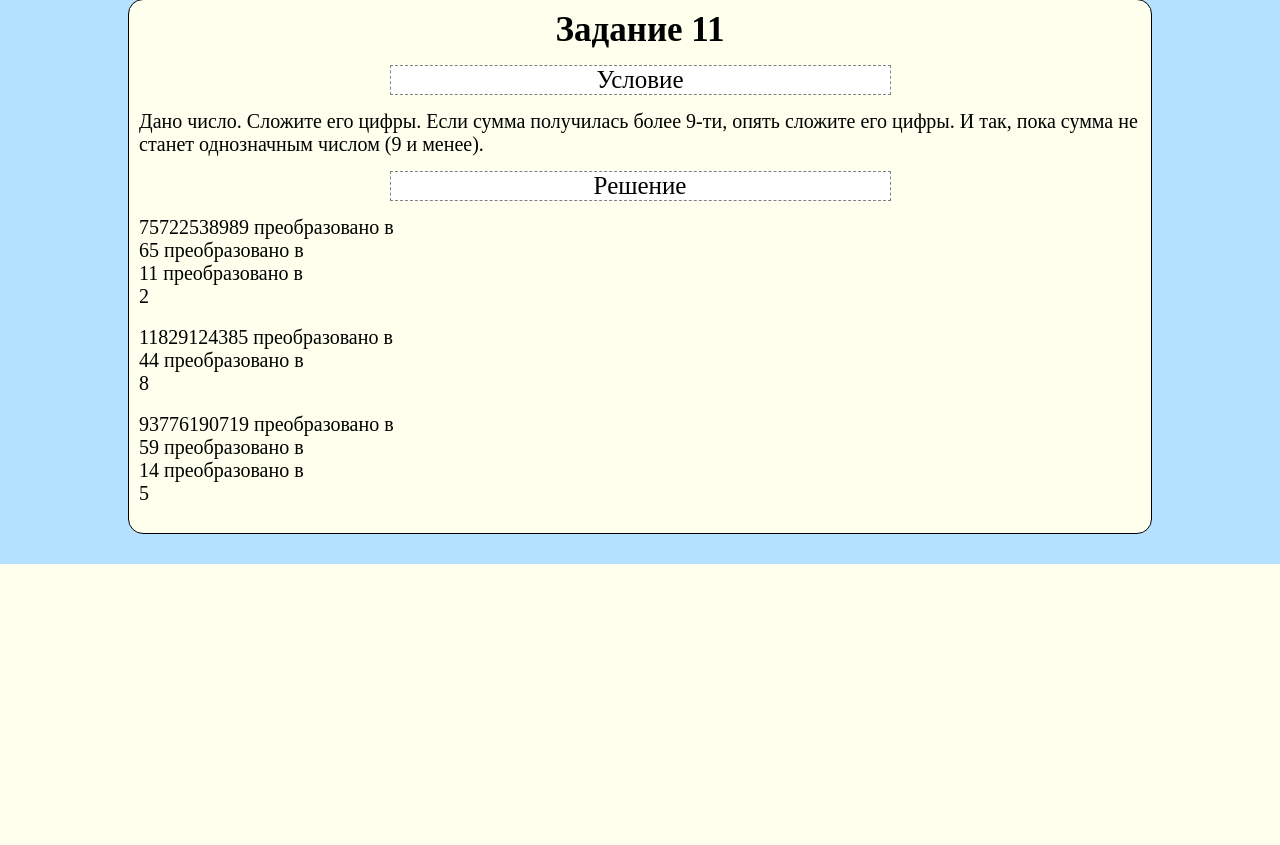
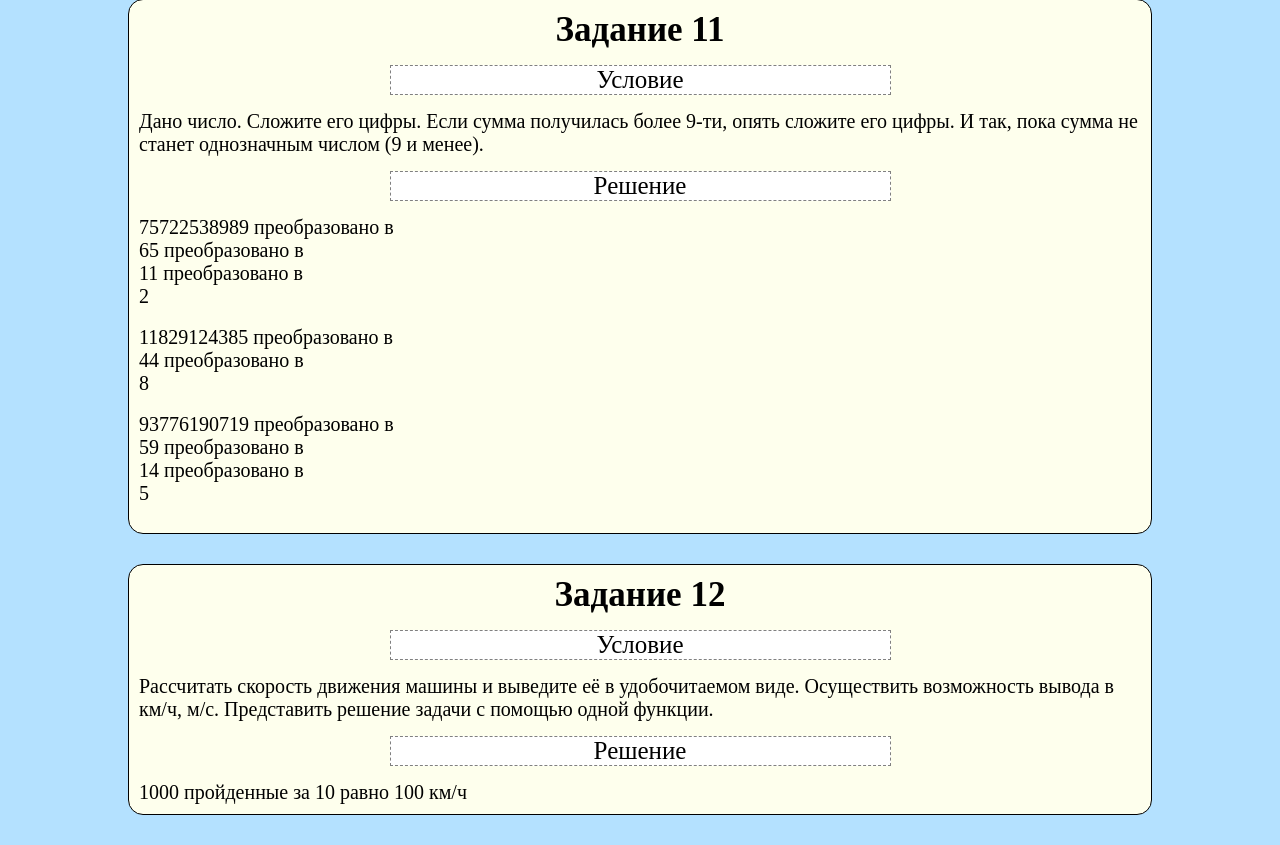
Before and after one commit to Markov-Andrey/PHP.HomeWork-3, a PHP site: page / in a window 1280 px wide. Shown: the part 5330-6175 px from the top of the page. Before the commit the page ends 5894 px from the top, so only its background shows below. Run offline with PHP 8.4, Linux system fonts and the light colour scheme.

Commit message:
work in progress

```diff
--- a/index.php
+++ b/index.php
@@ -203,5 +203,16 @@
   sumRecursion(mt_rand(999,99999999999));
   task('end');
 
+  task('start');
+  condition('Рассчитать скорость движения машины и выведите её в удобочитаемом
+  виде. Осуществить возможность вывода в км/ч, м/c. Представить решение
+  задачи с помощью одной функции.');
+  function speed($distance, $time, $type){
+    $speed = $distance / $time;
+    return "$distance пройденные за $time равно $speed $type";
+  }
+  add(speed(1000, 10, 'км/ч'));
+  task('end');
+
   include('./src/footer.php');
 ?>
```
